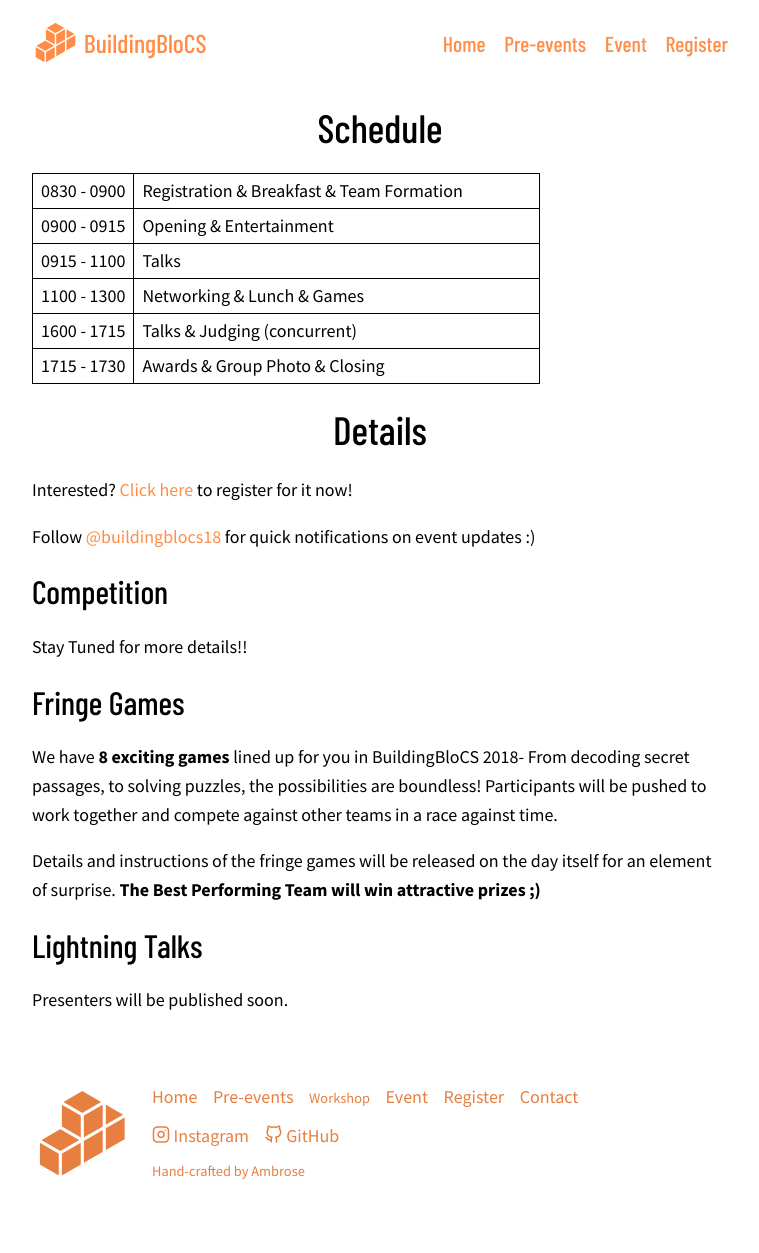
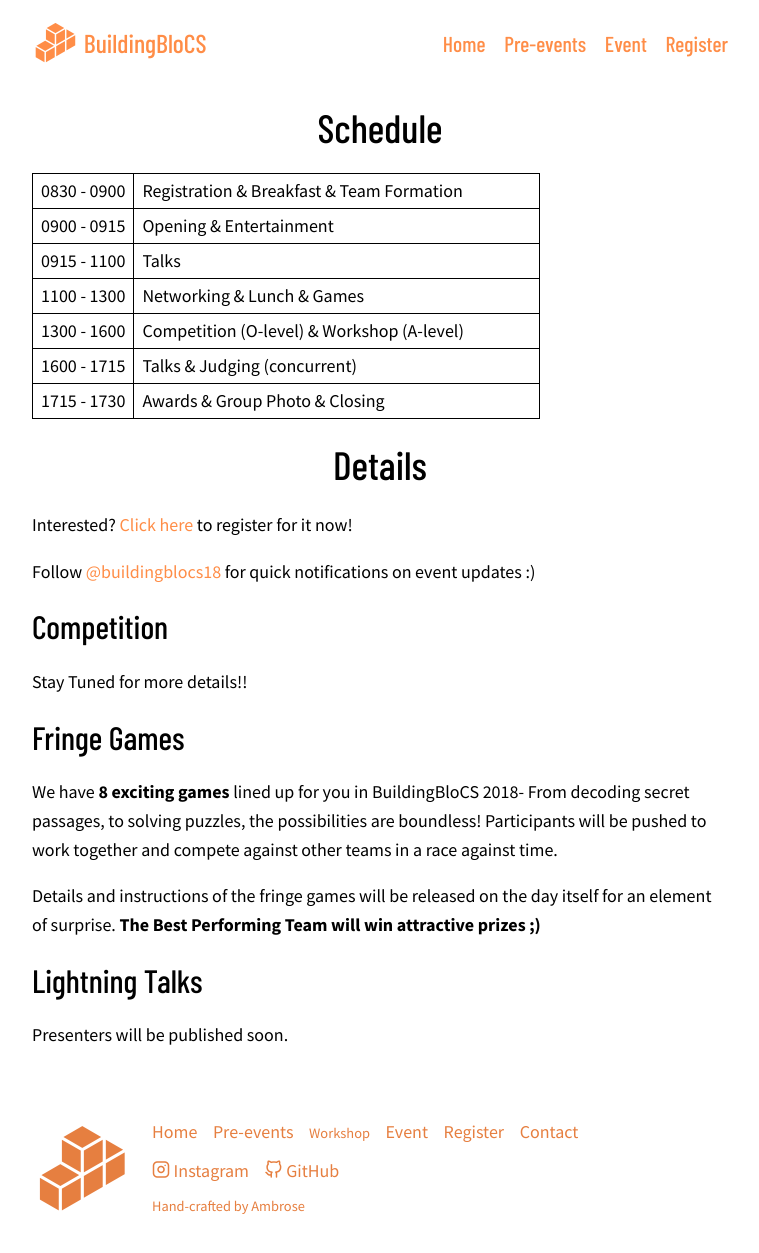
Before and after one commit to buildingblocs/2018, a Jekyll site: the page built from event/index.md, in a window 1280 px wide and 1268 px high. Shown: the top 1253 px of the window, without its empty margins (260-1019 px from the left). Built offline with Jekyll 4.4.1, drawn with Linux system fonts in a browser that asks for light colours; some web fonts are replaced; our own code applies the rules of GitHub Pages for plain Markdown files.

Commit message:
add missing competition and workshop

```diff
--- a/_data/schedule.yml
+++ b/_data/schedule.yml
@@ -8,6 +8,8 @@
     title: Talks
   - time: 1100 - 1300
     title: Networking & Lunch & Games
+  - time: 1300 - 1600
+    title: Competition (O-level) & Workshop (A-level)
   - time: 1600 - 1715
     title: Talks & Judging (concurrent)
   - time: 1715 - 1730
```
